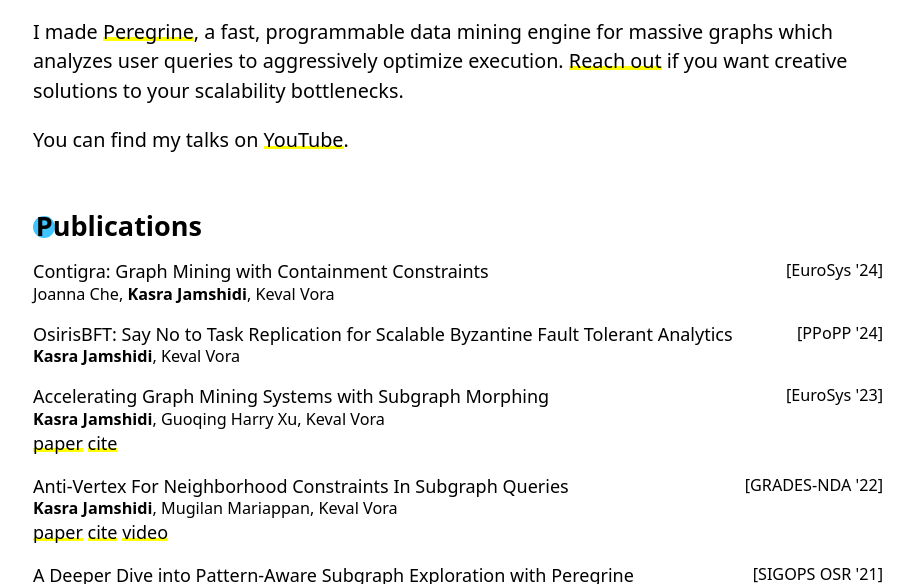
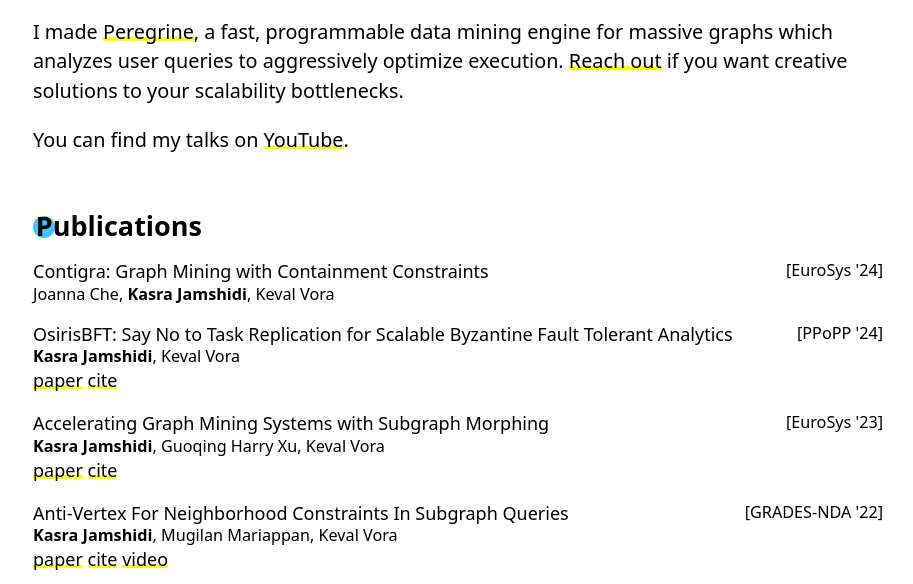
Before and after one commit to kjamsh/kjamsh.github.io, a plain HTML site: page index.html in a window 1280 px wide. Shown: the part 504-1088 px from the top of the page, without its empty margins (182-1095 px from the left). Drawn offline with Linux system fonts and the light colour scheme.

Commit message:
Add OsirisBFT

```diff
--- a/index.html
+++ b/index.html
@@ -63,6 +63,8 @@
             <div class='authors'><strong>Kasra&nbsp;Jamshidi</strong>, Keval&nbsp;Vora</div>
           </div>
           <nav>
+            <a href="papers/osirisbft.pdf">paper</a>
+            <a href="cite/osirisbft.txt">cite</a>
           </nav>
         </div>
 
```
Also changed, not shown: cite/osirisbft.txt (added), 1 other file.
